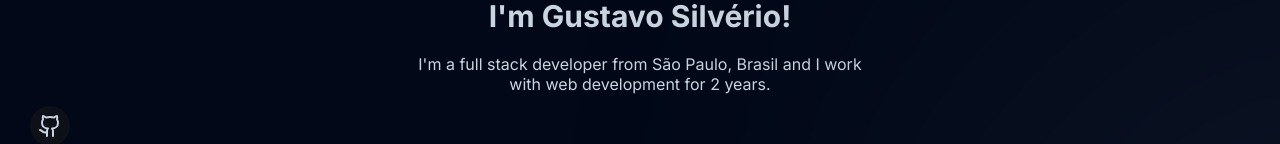
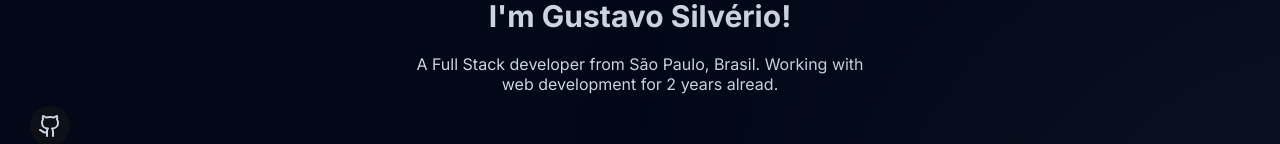
Before and after one commit to gustavosilverio/portfolio-2024, a Next.js app: page / in a window 1280 px wide. Shown: the part 478-622 px from the top of the page. Built offline with nearby package versions, Linux system fonts and the light colour scheme.

Commit message:
bio correction

```diff
--- a/src/app/(home)/page.tsx
+++ b/src/app/(home)/page.tsx
@@ -24,8 +24,8 @@ export default function Home() {
 					</h1>
 
 					<p className="leading-5">
-						I'm a full stack developer from São Paulo, Brasil and I
-						work with web development for 2 years.
+						A Full Stack developer from São Paulo, Brasil. Working
+						with web development for 2 years alread.
 					</p>
 				</div>
 			</div>
```
